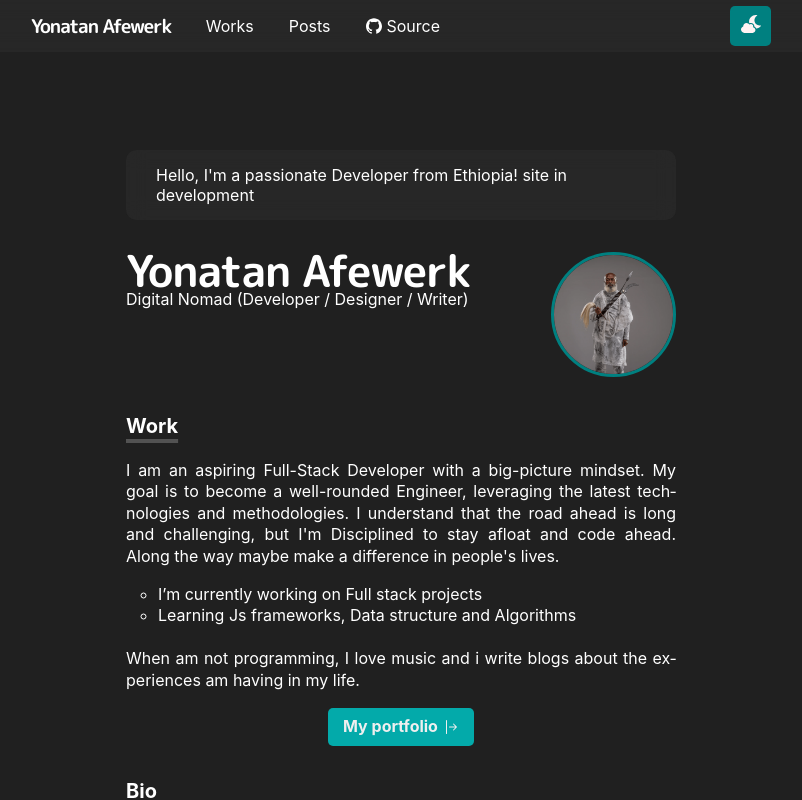
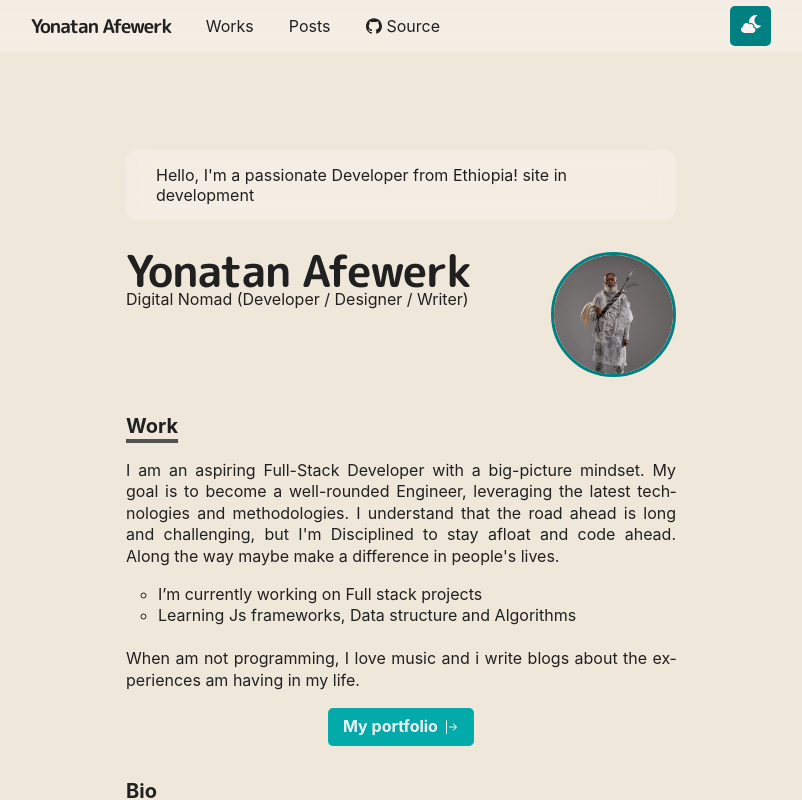
Before and after one commit to Yehonatal/portfolio_v2, a React (Vite) app: page / in a window 1280 px wide. Shown: the top 800 px of the page, without its empty margins (239-1041 px from the left). Built offline with nearby package versions, Linux system fonts and the light colour scheme.

Commit message:
light theme added

```diff
--- a/src/style/header.css
+++ b/src/style/header.css
@@ -4,8 +4,8 @@ header {
     left: 0;
     position: fixed;
     width: 100%;
-    /* background: rgba(255, 255, 255, 0.25); */
-    background: rgba(62, 62, 62, 0.25);
+    background: rgba(255, 255, 255, 0.25);
+    /* background: rgba(62, 62, 62, 0.25); */
 
     z-index: 2;
     backdrop-filter: blur(10px);
--- a/src/style/hero.css
+++ b/src/style/hero.css
@@ -13,8 +13,8 @@
 }
 .glassTag {
     margin-inline: auto;
-    /* background: rgba(255, 255, 255, 0.25); */
-    background: rgba(62, 62, 62, 0.25);
+    background: rgba(255, 255, 255, 0.25);
+    /* background: rgba(62, 62, 62, 0.25); */
     backdrop-filter: blur(10px);
     width: fit-content;
     padding: 15px 30px;
--- a/src/style/index.css
+++ b/src/style/index.css
@@ -90,10 +90,10 @@ meter {
 body {
     font-family: -apple-system, BlinkMacSystemFont, "Segoe UI", Helvetica, Arial,
         sans-serif, "Apple Color Emoji", "Segoe UI Emoji", "Segoe UI Symbol";
-    /* color: #202020; */
-    color: white;
+    color: #202020;
+    /* color: white; */
     background: rgb(240, 231, 219);
     /* background-color: white; */
-    background-color: #202020;
+    /* background-color: #202020; */
     padding: 0 20px;
 }
```
